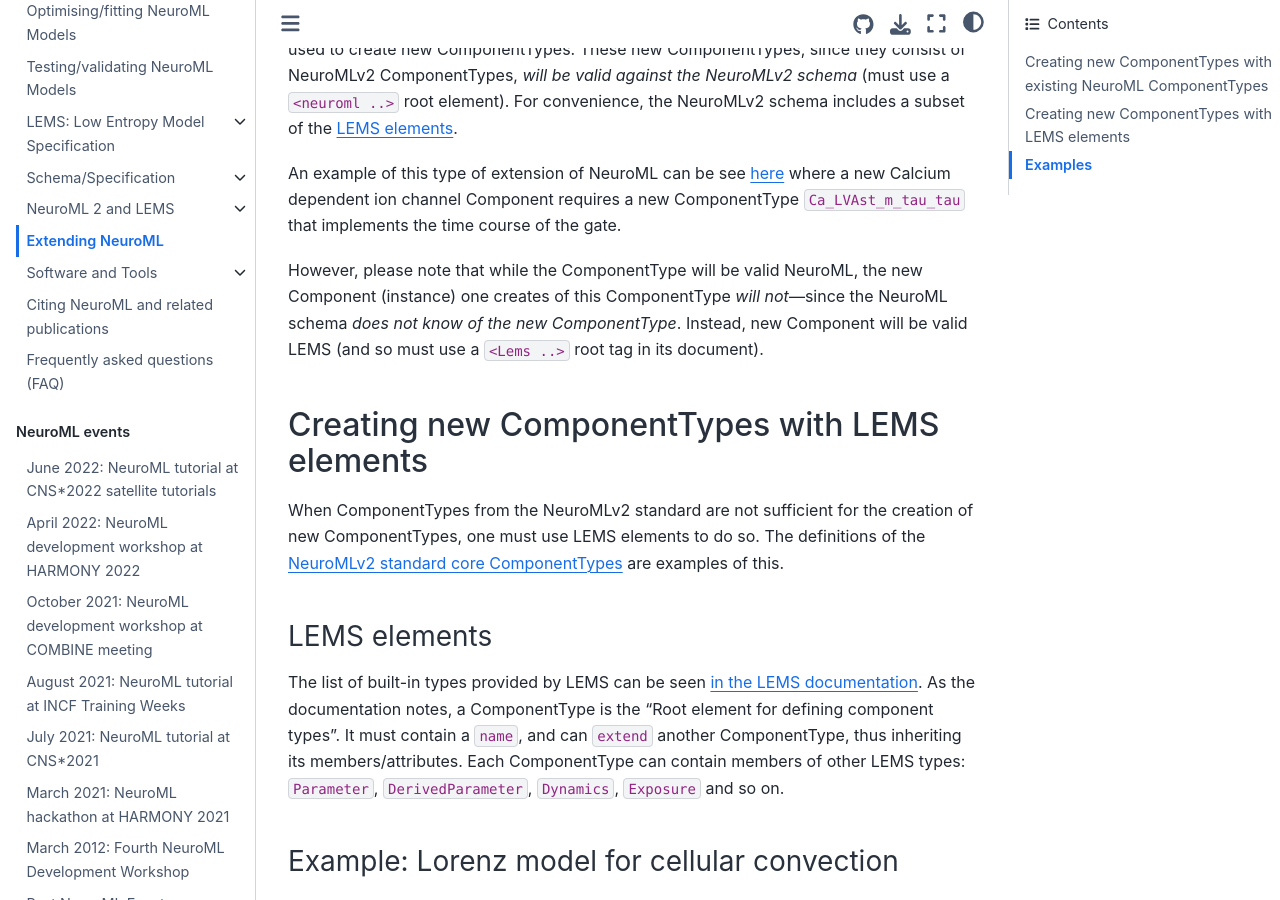
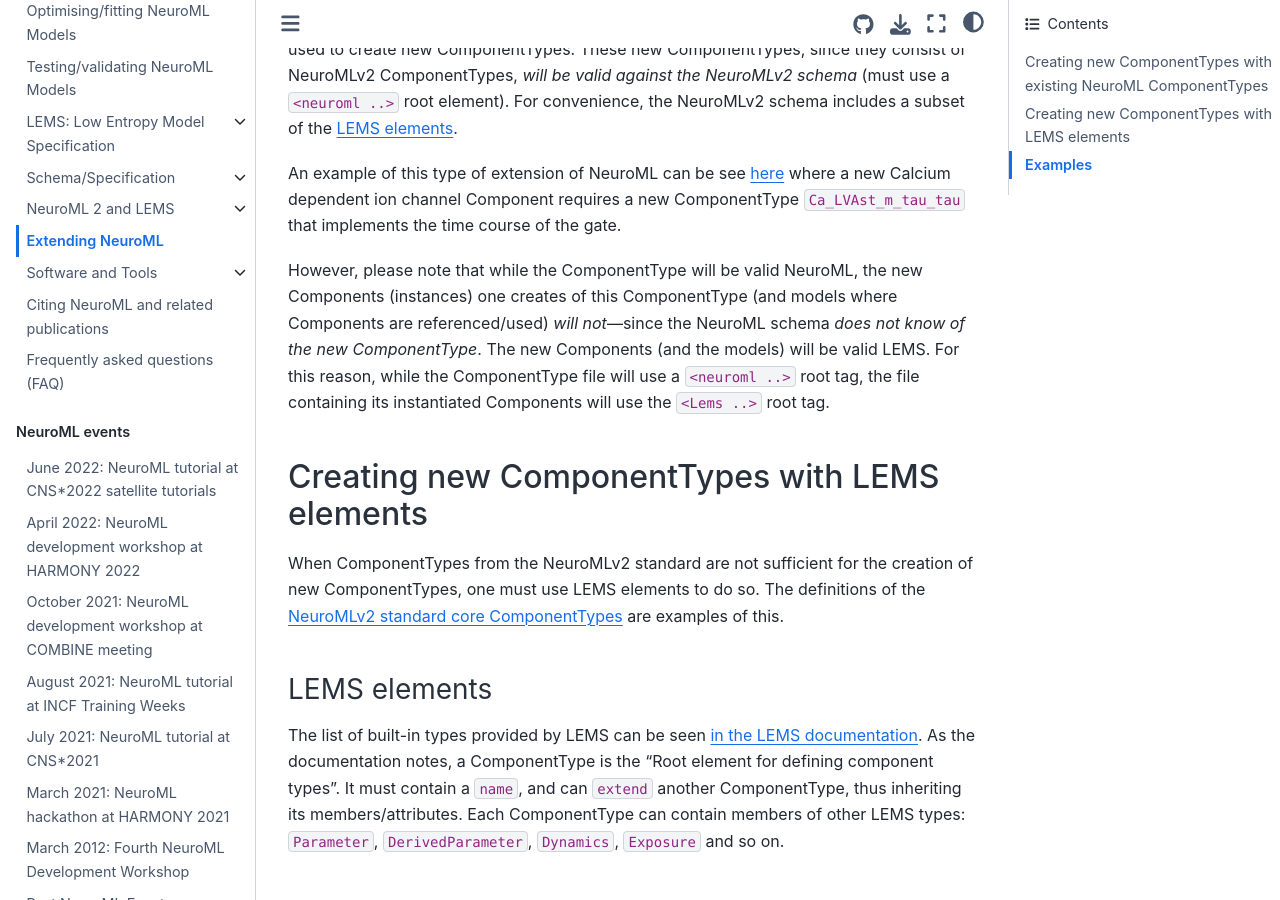
Before and after one commit to NeuroML/Documentation, a Jupyter Book: the page built from source/Userdocs/ExtendingNeuroMLv2.md, in a window 1280 px wide and 900 px high, scrolled down 863 px. Built offline with Jupyter Book 1.0.4 settings and Sphinx 7.4.7 and the Sphinx Book theme 1.1.4, drawn with Linux system fonts in a browser that asks for light colours; pages that are not in the unit, such as notebooks, are missing from menus; cross-references to code outside the pages are shown as plain code.

Commit message:
feat(extending): clarify that componenttype may be valid but component wont be

```diff
--- a/source/Userdocs/ExtendingNeuroMLv2.md
+++ b/source/Userdocs/ExtendingNeuroMLv2.md
@@ -27,8 +27,9 @@ For convenience, the NeuroMLv2 schema includes a subset of the {ref}`LEMS elemen
 
 An example of this type of extension of NeuroML can be see [here](https://github.com/OpenSourceBrain/BlueBrainProjectShowcase/blob/master/NMC/NeuroML2/Ca_LVAst.channel.nml#L42) where a new Calcium dependent ion channel Component requires a new ComponentType {code}`Ca_LVAst_m_tau_tau` that implements the time course of the gate.
 
-However, please note that while the ComponentType will be valid NeuroML, the new Component (instance) one creates of this ComponentType *will not*---since the NeuroML schema *does not know of the new ComponentType*.
-Instead, new Component will be valid LEMS (and so must use a {code}`<Lems ..>` root tag in its document).
+However, please note that while the ComponentType will be valid NeuroML, the new Components (instances) one creates of this ComponentType (and models where Components are referenced/used) *will not*---since the NeuroML schema *does not know of the new ComponentType*.
+The new Components (and the models) will be valid LEMS.
+For this reason, while the ComponentType file will use a {code}`<neuroml ..>` root tag, the file containing its instantiated Components will use the {code}`<Lems ..>` root tag.
 
 (userdocs:extending:withlems)=
 ## Creating new ComponentTypes with LEMS elements
```
